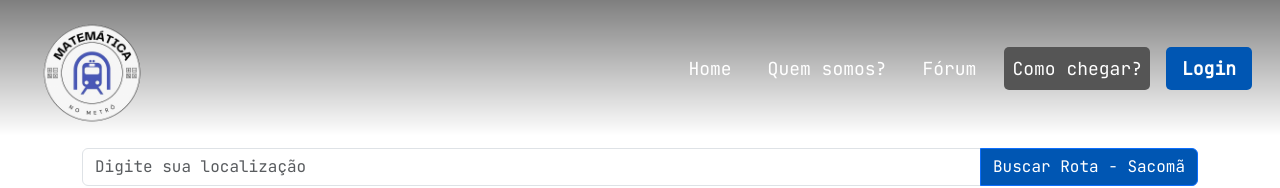
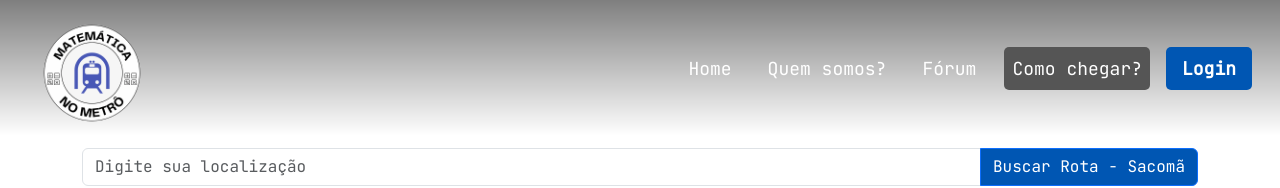
Before and after one commit to jcalladoo/projetoDefinitivo, a plain HTML site: page HTML/comoChegar.html in a window 1280 px wide. Shown: the top 188 px of the page. Drawn offline with nearby package versions, Linux system fonts and the light colour scheme.

Commit message:
modificação de imagem

```diff
--- a/HTML/comoChegar.html
+++ b/HTML/comoChegar.html
@@ -27,7 +27,7 @@
         <nav class="navbar navbar-expand-lg custom-menu fixed-top">
             <div class="container-fluid">
                 <a href="../html/index.html" class="navbar-brand">
-                    <img src="../imagens/Matematica_no_Metro_Final_Edited.png" alt="Logo Matemática no Metrô"
+                    <img src="../imagens/logo_final_mt.PNG" alt="Logo Matemática no Metrô"
                         class="logo">
                 </a>
                 <button class="navbar-toggler" type="button" data-bs-toggle="collapse" data-bs-target="#navbarNav"
```
Also changed, not shown: HTML/forum.html (+1 -1 lines), HTML/index.html (+1 -1 lines), HTML/quemSomos.html (+1 -1 lines), imagens/logo_final_mt.PNG (added).
